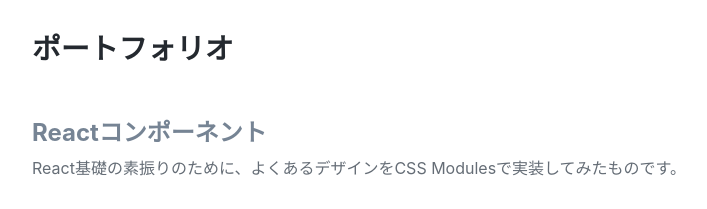
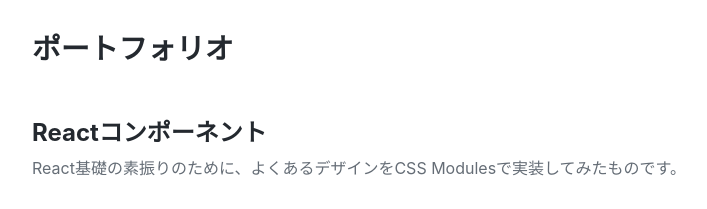
Before and after one commit to kmishima16/next-blog-portfolio, a Next.js app: page / in a window 1280 px wide. Shown: the top 209 px of the page, without its empty margins (136-843 px from the left). Built offline with nearby package versions, Linux system fonts and the light colour scheme.

Commit message:
update: 濃ゆい方がよさそう

```diff
--- a/app/page.module.css
+++ b/app/page.module.css
@@ -76,7 +76,7 @@
 .mainTitle {
 	font-size: 1.5rem;
 	font-weight: bold;
-	color: #768494;
+	color: #24292f;
 	margin: 0 0 8px 0;
 	line-height: 1.2;
 }
```
